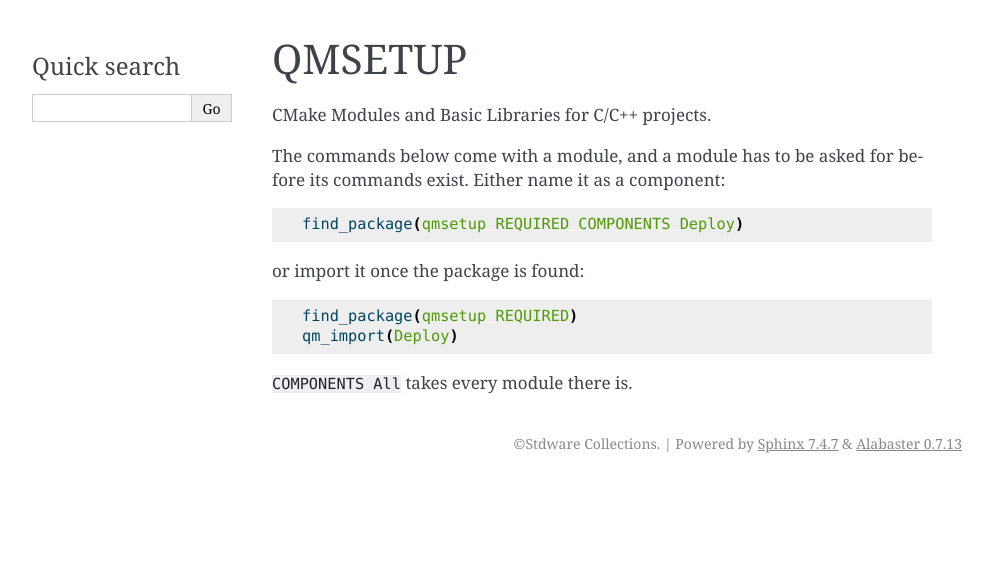
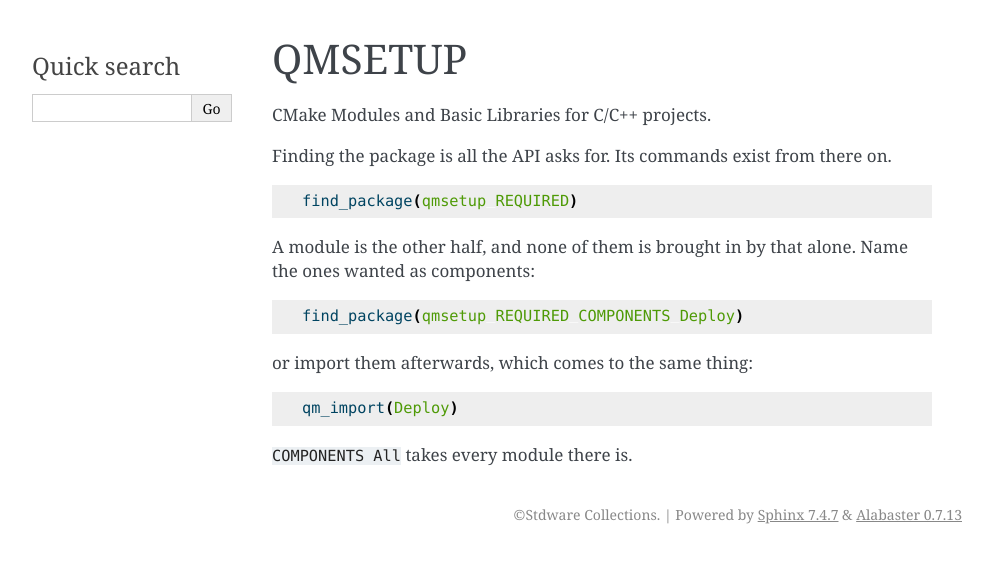
Before and after one commit to stdware/qmsetup, a Sphinx documentation site: the page built from docs/sphinx/index.rst, in a window 1280 px wide. Shown: the top 563 px of the page, without its empty margins (148-1141 px from the left). Built offline with Sphinx 7.4.7, drawn with Linux system fonts in a browser that asks for light colours; pages that are not in the unit, such as notebooks, are missing from menus.

Commit message:
Say the things the comments left the reader to work out
Four kinds of thing, found by asking the sources rather than by reading
them.

qm_install_qml_modules had an install() call written out as prose, its
indentation flattened by the conversion and nothing marking it as code.
Its "Notice:" and "See also:" are the directives rst has for both, and
the bare URL is a link.

qm_add_translation and qm_deploy_directory stop with an error when what
they shell out to was never found, and neither said so. They say so now,
as qm_create_protobuf and qm_setup_doxygen already do.

qm_get_subdirs keeps a directory matching any of the REGEX_INCLUDE
expressions rather than all of them. That was a fix in v1.1.0.0 and the
comment was never told, so the one place a caller would look still
described what it used to do.

The front page read as though the API were one of the modules. Finding
the package is all the API asks for, and a module is the other half,
which is now two paragraphs rather than one covering both lists.

```diff
--- a/docs/sphinx/index.rst
+++ b/docs/sphinx/index.rst
@@ -3,26 +3,31 @@
 
 CMake Modules and Basic Libraries for C/C++ projects.
 
-The commands below come with a module, and a module has to be asked for before
-its commands exist. Either name it as a component:
+Finding the package is all the API asks for. Its commands exist from there on.
+
+.. code-block:: cmake
+
+   find_package(qmsetup REQUIRED)
+
+.. toctree::
+   :maxdepth: 2
+
+   api
+
+A module is the other half, and none of them is brought in by that alone. Name
+the ones wanted as components:
 
 .. code-block:: cmake
 
    find_package(qmsetup REQUIRED COMPONENTS Deploy)
 
-or import it once the package is found:
+or import them afterwards, which comes to the same thing:
 
 .. code-block:: cmake
 
-   find_package(qmsetup REQUIRED)
    qm_import(Deploy)
 
 ``COMPONENTS All`` takes every module there is.
-
-.. toctree::
-   :maxdepth: 2
-
-   api
 
 .. toctree::
    :maxdepth: 2
```
Also changed, not shown: 4 other files.
